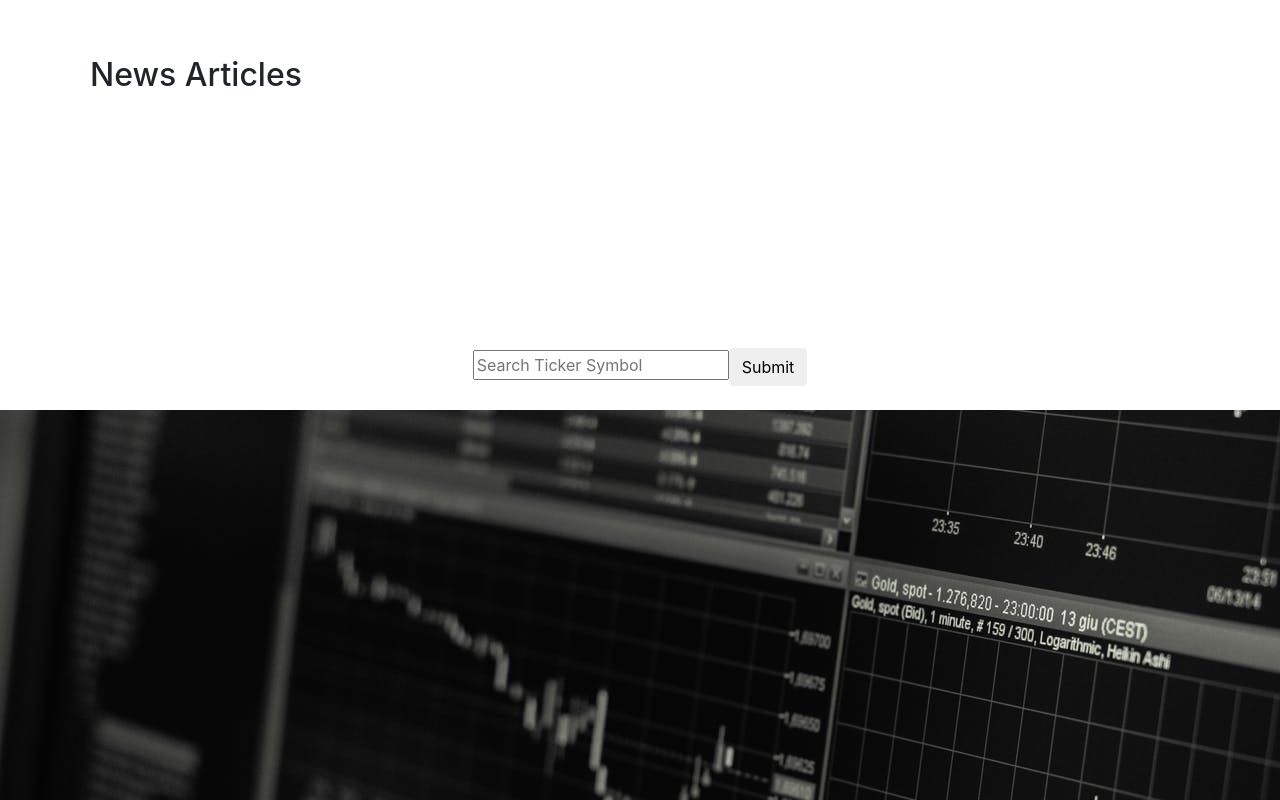
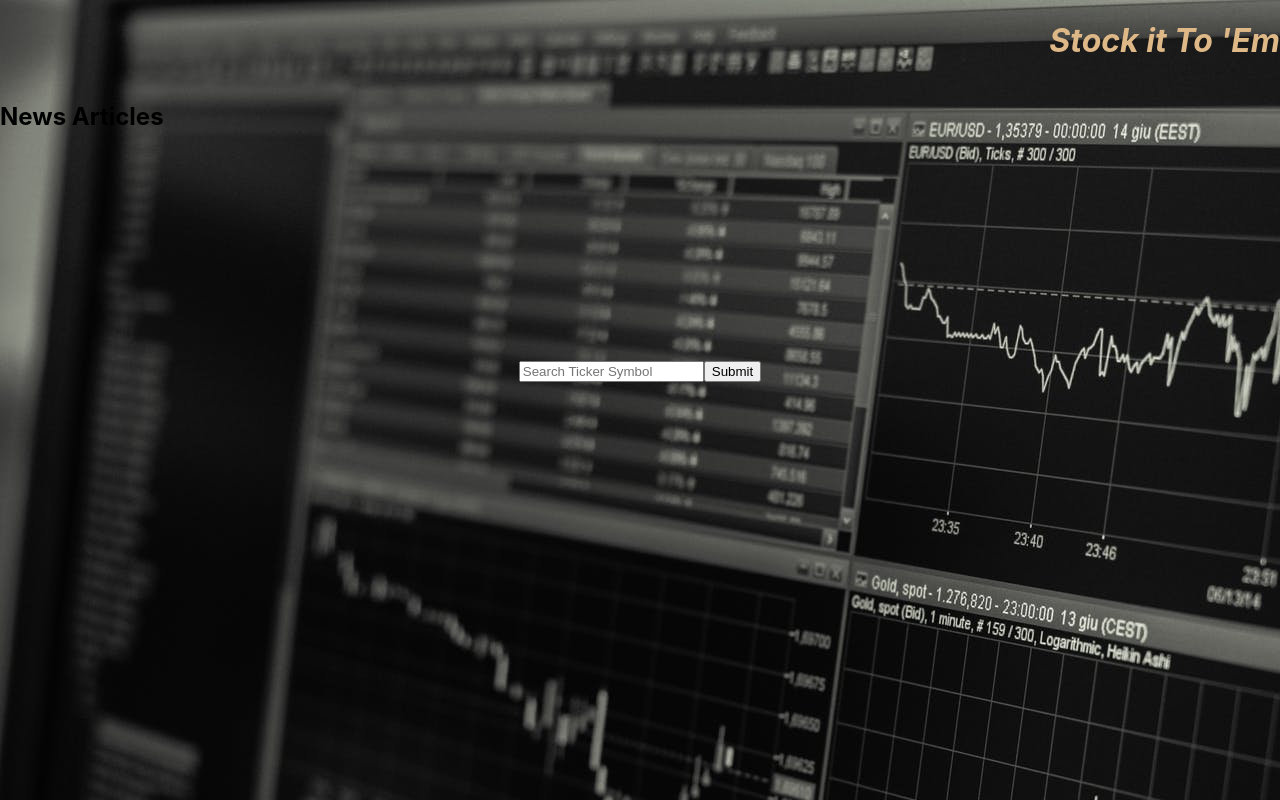
Before and after one commit to rrep/React-StockItToEm, a React (Create React App) app: page / in a window 1280 px wide. Built offline with nearby package versions, Linux system fonts and the light colour scheme.

Commit message:
css changes

```diff
--- a/package.json
+++ b/package.json
@@ -6,6 +6,7 @@
     "@testing-library/jest-dom": "^4.2.4",
     "@testing-library/react": "^9.4.0",
     "@testing-library/user-event": "^7.2.1",
+    "normalize.css": "^8.0.1",
     "react": "^16.12.0",
     "react-dom": "^16.12.0",
     "react-scripts": "3.3.0"
--- a/public/index.html
+++ b/public/index.html
@@ -24,7 +24,8 @@
       work correctly both with client-side routing and a non-root public URL.
       Learn how to configure a non-root public URL by running `npm run build`.
     -->
-    <link rel="stylesheet" href="https://maxcdn.bootstrapcdn.com/bootstrap/4.0.0/css/bootstrap.min.css" integrity="sha384-Gn5384xqQ1aoWXA+058RXPxPg6fy4IWvTNh0E263XmFcJlSAwiGgFAW/dAiS6JXm" crossorigin="anonymous">
+<!--     <link rel="stylesheet" href="https://maxcdn.bootstrapcdn.com/bootstrap/4.0.0/css/bootstrap.min.css" integrity="sha384-Gn5384xqQ1aoWXA+058RXPxPg6fy4IWvTNh0E263XmFcJlSAwiGgFAW/dAiS6JXm" crossorigin="anonymous">
+ -->
     <title>Stock It To 'Em</title>
   </head>
   <body>
--- a/src/App.css
+++ b/src/App.css
@@ -1,5 +1,5 @@
 html {
-  background-image: url(./pexels-photo-241544.jpeg);
+  background-image: url(./img/pexels-photo-241544.jpeg);
 }
 
 .App {
@@ -14,21 +14,8 @@ html {
   align-items: center;
   justify-content: center;
   font-size: calc(10px + 2vmin);
-  color: white;
 }
 
-.App-link {
-  color: #61dafb;
-}
-
-@keyframes App-logo-spin {
-  from {
-    transform: rotate(0deg);
-  }
-  to {
-    transform: rotate(360deg);
-  }
-}
 
 .stockQuote{
   height: 100px;
@@ -42,8 +29,7 @@ html {
 
 .NewsFeed{
   float: left;
-  width: 20%;
-  height: auto;
+  height: max-content;
 }
 
 .NewsItem{
@@ -54,5 +40,10 @@ html {
 
 .search{
   margin-top: 300px;
+}
 
+header {
+  text-align: right;
+  color: burlywood;
+  font-style: italic;
 }
--- a/src/App.js
+++ b/src/App.js
@@ -50,7 +50,7 @@ function App() {
   return (
 
     <div className="App container">
-      <Header/>
+      <Header />
       <NewsFeed newsItems={newsItems}></NewsFeed>
       <SymbolSearch searchClick={searchClick}/>
       <br></br>
--- a/src/components/Header.js
+++ b/src/components/Header.js
@@ -2,15 +2,10 @@ import React from 'react';
 
 function Header(){
     return (
-        <header style={headerStyle}>
+        <header>
             <h1>Stock it To 'Em</h1>
         </header>
     )
 }
 
-const headerStyle = {
-    color:'#ffffff',
-    textAlign:'right'
-}
-
 export default Header;
```
Also changed, not shown: src/img/pexels-photo-241544.jpeg (renamed from src/pexels-photo-241544.jpeg), 1 other file (tests, documents, lock files or other folders).
